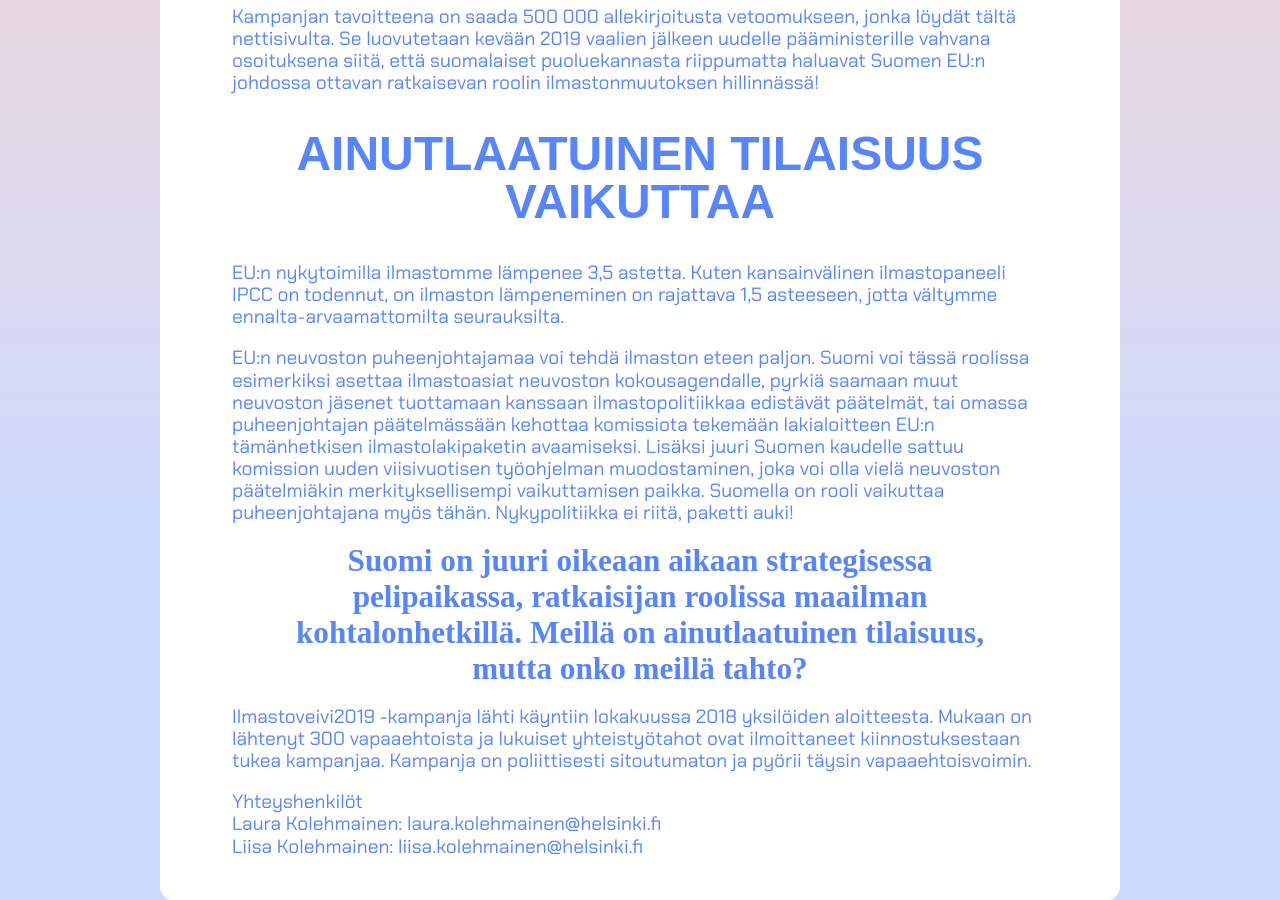
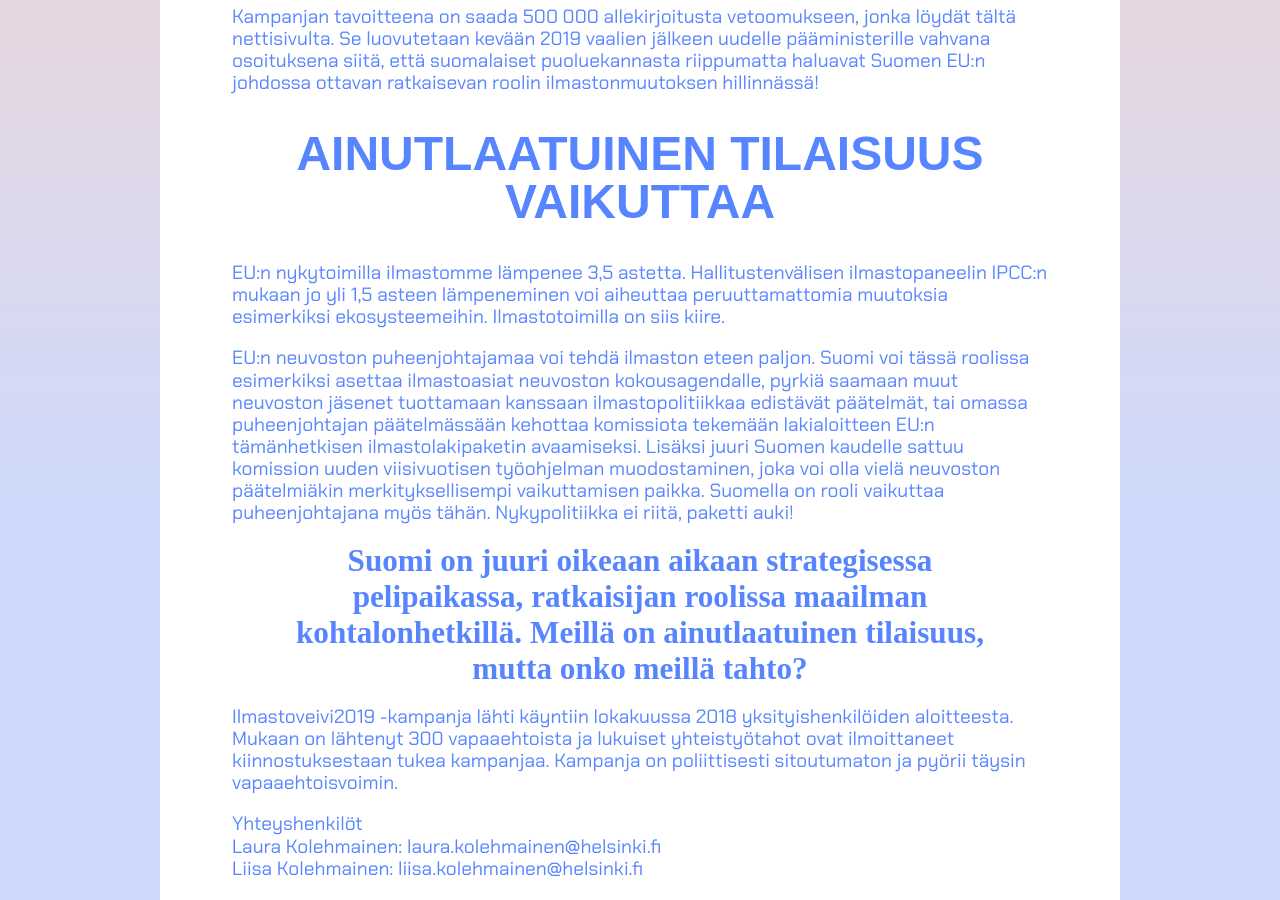
Before and after one commit to ilmastoveivi/ilmastoveivi.github.io, a Jekyll site: the page built from kampanja.md, in a window 1280 px wide and 900 px high, scrolled down 336 px. Built offline with Jekyll 4.4.1, drawn with Linux system fonts in a browser that asks for light colours; nearby versions of some CDN libraries; some web fonts are replaced; our own code applies the rules of GitHub Pages for plain Markdown files.

Commit message:
Campaign page text changes

```diff
--- a/kampanja.md
+++ b/kampanja.md
@@ -1,7 +1,7 @@
 ---
 layout: campaign
 highlight-text: Suomi on juuri oikeaan aikaan strategisessa pelipaikassa, ratkaisijan roolissa maailman kohtalonhetkillä. Meillä on ainutlaatuinen tilaisuus, mutta onko meillä tahto?
-campaign-people-text: Ilmastoveivi2019 -kampanja lähti käyntiin lokakuussa 2018 yksilöiden aloitteesta. Mukaan on lähtenyt 300 vapaaehtoista ja lukuiset yhteistyötahot ovat ilmoittaneet kiinnostuksestaan tukea kampanjaa. Kampanja on poliittisesti sitoutumaton ja pyörii täysin vapaaehtoisvoimin.
+campaign-people-text: Ilmastoveivi2019 -kampanja lähti käyntiin lokakuussa 2018 yksityishenkilöiden aloitteesta. Mukaan on lähtenyt 300 vapaaehtoista ja lukuiset yhteistyötahot ovat ilmoittaneet kiinnostuksestaan tukea kampanjaa. Kampanja on poliittisesti sitoutumaton ja pyörii täysin vapaaehtoisvoimin.
 contacts-title-text: Yhteyshenkilöt
 contact1: "Laura Kolehmainen: laura.kolehmainen@helsinki.fi"
 contact2: "Liisa Kolehmainen: liisa.kolehmainen@helsinki.fi"
@@ -15,6 +15,6 @@ Kampanjan tavoitteena on saada 500 000 allekirjoitusta vetoomukseen, jonka löyd
 
 ## Ainutlaatuinen tilaisuus vaikuttaa
 
-EU:n nykytoimilla ilmastomme lämpenee 3,5 astetta. Kuten kansainvälinen ilmastopaneeli IPCC on todennut, on ilmaston lämpeneminen on rajattava 1,5 asteeseen, jotta vältymme ennalta-arvaamattomilta seurauksilta.
+EU:n nykytoimilla ilmastomme lämpenee 3,5 astetta. Hallitustenvälisen ilmastopaneelin IPCC:n mukaan jo yli 1,5 asteen lämpeneminen voi aiheuttaa peruuttamattomia muutoksia esimerkiksi ekosysteemeihin. Ilmastotoimilla on siis kiire.
 
 EU:n neuvoston puheenjohtajamaa voi tehdä ilmaston eteen paljon. Suomi voi tässä roolissa esimerkiksi asettaa ilmastoasiat neuvoston kokousagendalle, pyrkiä saamaan muut neuvoston jäsenet tuottamaan kanssaan ilmastopolitiikkaa edistävät päätelmät, tai omassa puheenjohtajan päätelmässään kehottaa komissiota tekemään lakialoitteen EU:n tämänhetkisen ilmastolakipaketin avaamiseksi. Lisäksi juuri Suomen kaudelle sattuu komission uuden viisivuotisen työohjelman muodostaminen, joka voi olla vielä neuvoston päätelmiäkin merkityksellisempi vaikuttamisen paikka. Suomella on rooli vaikuttaa puheenjohtajana myös tähän. Nykypolitiikka ei riitä, paketti auki!
```
